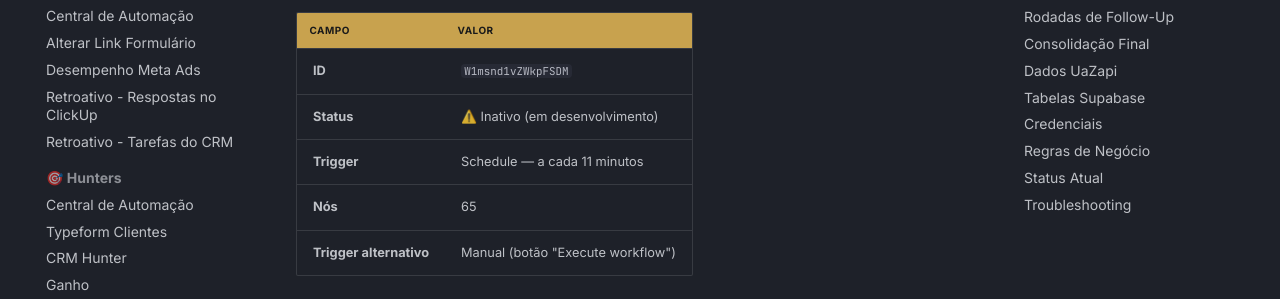
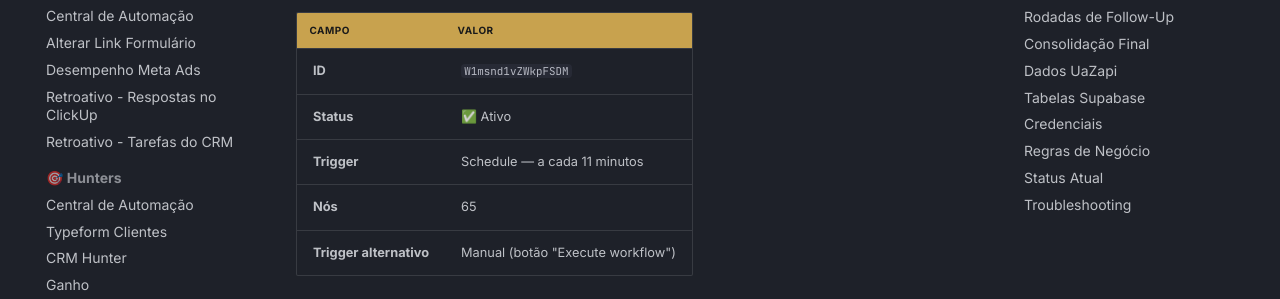
Before and after one commit to Harmoniza-pro/harmonizapro-docs, an MkDocs documentation site: the page built from docs/workflows/ia-harmoniza/fluxo-follow-ups.md, in a window 1280 px wide and 900 px high. Shown: the part 378-677 px from the top of the window. Built offline with MkDocs 1.6.1 and Material for MkDocs 9.7.7, drawn with Linux system fonts in a browser that asks for light colours.

Commit message:
workflows add

```diff
--- a/docs/workflows/ia-harmoniza/fluxo-follow-ups.md
+++ b/docs/workflows/ia-harmoniza/fluxo-follow-ups.md
@@ -5,7 +5,7 @@
 | Campo | Valor |
 |:------|:------|
 | **ID** | `W1msnd1vZWkpFSDM` |
-| **Status** | ⚠️ Inativo (em desenvolvimento) |
+| **Status** | ✅ Ativo |
 | **Trigger** | Schedule — a cada 11 minutos |
 | **Nós** | 65 |
 | **Trigger alternativo** | Manual (botão "Execute workflow") |
```
